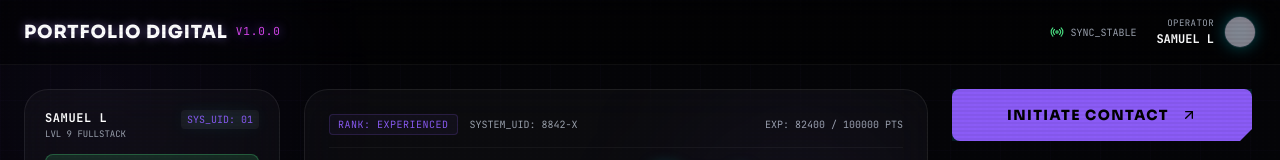
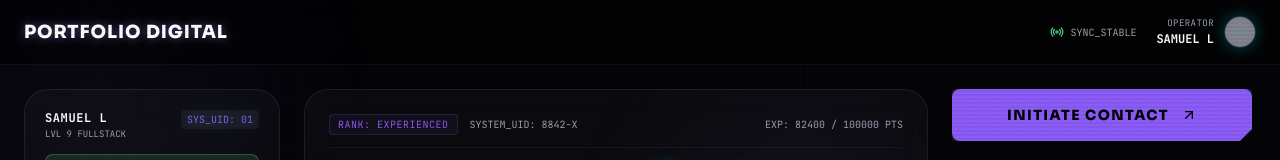
Before and after one commit to samuellatuihamallo/myportfolio, a React (Vite) app: page / in a window 1280 px wide. Shown: the top 160 px of the page. Built offline with nearby package versions, Linux system fonts and the light colour scheme; grey boxes are pictures that could not be loaded.

Commit message:
revisijudul

```diff
--- a/src/App.tsx
+++ b/src/App.tsx
@@ -357,7 +357,7 @@ export default function App() {
         <div className="flex items-center gap-2">
           {/* Ikon petir tetap bersih, warna teks neon ungu tetap dipertahankan */}
           <h1 className="text-lg font-display font-black tracking-wider uppercase flex items-center gap-2 neon-text text-white">
-            Portfolio Digital <span className="text-[11px] font-mono font-normal text-hud-purple drop-shadow-[0_0_8px_rgba(112,0,255,0.4)]">v1.0.0</span>
+            Portfolio Digital <span className="text-[11px] font-mono font-normal text-hud-purple drop-shadow-[0_0_8px_rgba(112,0,255,0.4)]"></span>
           </h1>
         </div>
 
```
